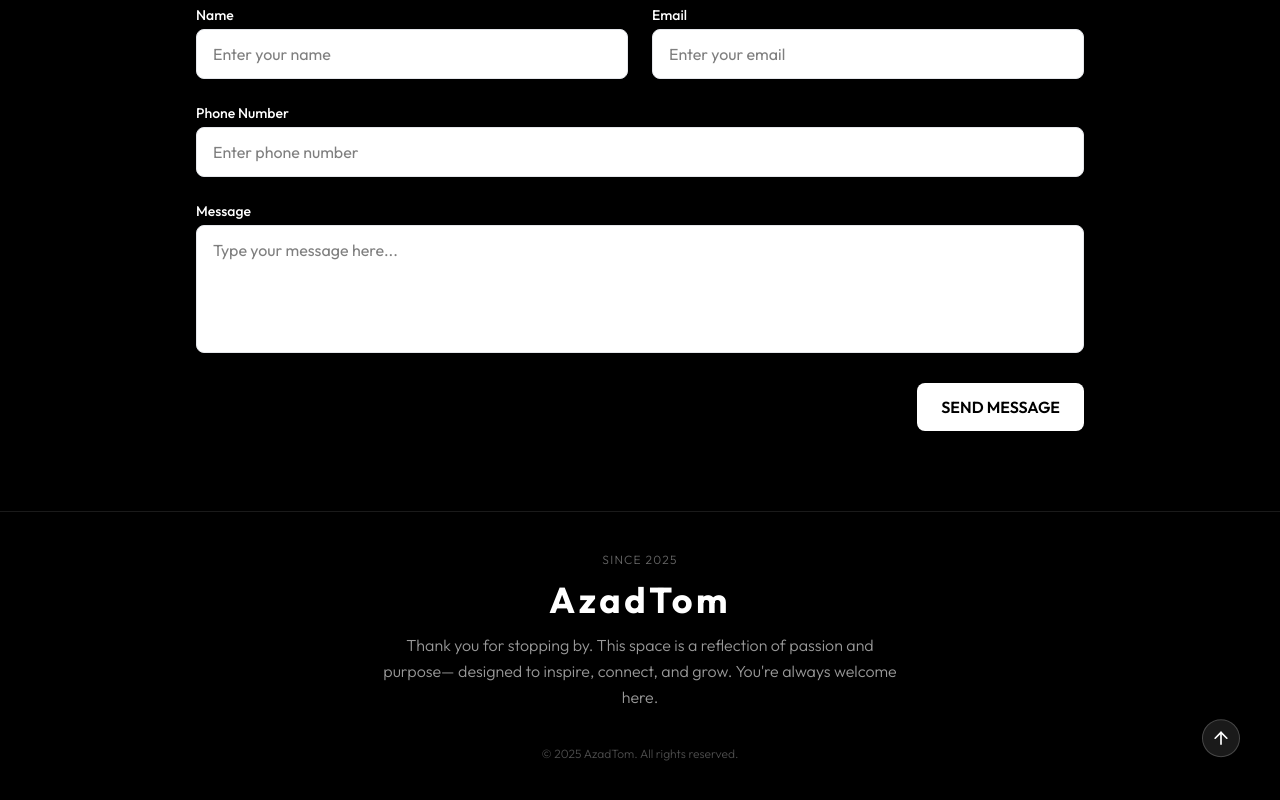
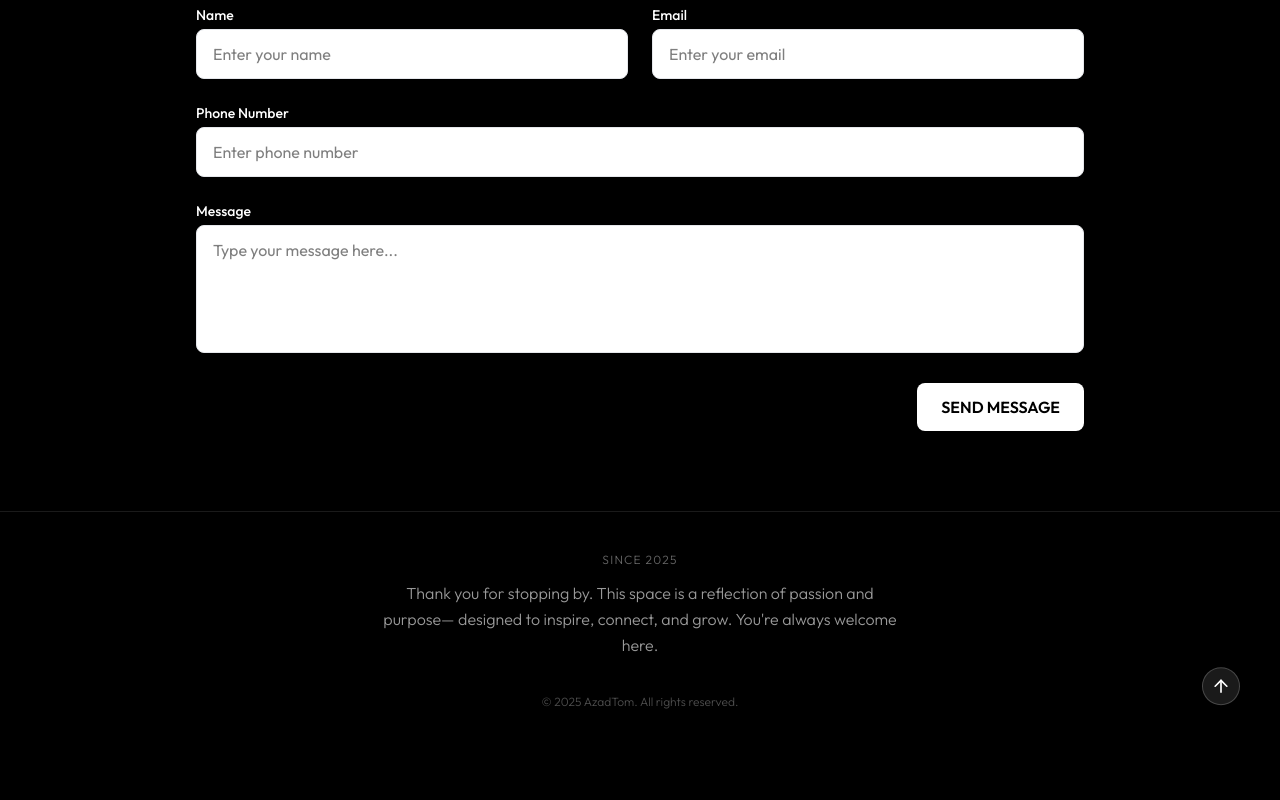
Before and after one commit to AzadTom/portfolio_next, a Next.js app: page / in a window 1280 px wide. Shown: the part 3827-4627 px from the top of the page. After the commit the page ends 4577 px from the top, so only its background shows below. Built offline with nearby package versions, Linux system fonts and the light colour scheme.

Commit message:
Comment out AzadTom title in footer component

```diff
--- a/src/components/HeroSection/Footer.tsx
+++ b/src/components/HeroSection/Footer.tsx
@@ -22,7 +22,7 @@ const Footer = () => {
       className="relative flex flex-col items-center justify-center gap-3 border-t border-white/10 py-10 bg-black text-white outfit-500">
       <p className="text-xs text-white/40 tracking-widest uppercase outfit-300">Since 2025</p>
 
-      <p className="text-4xl font-bold tracking-widest capitalize">AzadTom</p>
+      {/* <p className="text-4xl font-bold tracking-widest capitalize">AzadTom</p> */}
 
       <p className="text-center text-white/60 max-w-xl px-6 text-base leading-relaxed outfit-300">
         Thank you for stopping by. This space is a reflection of passion and purpose—
```
